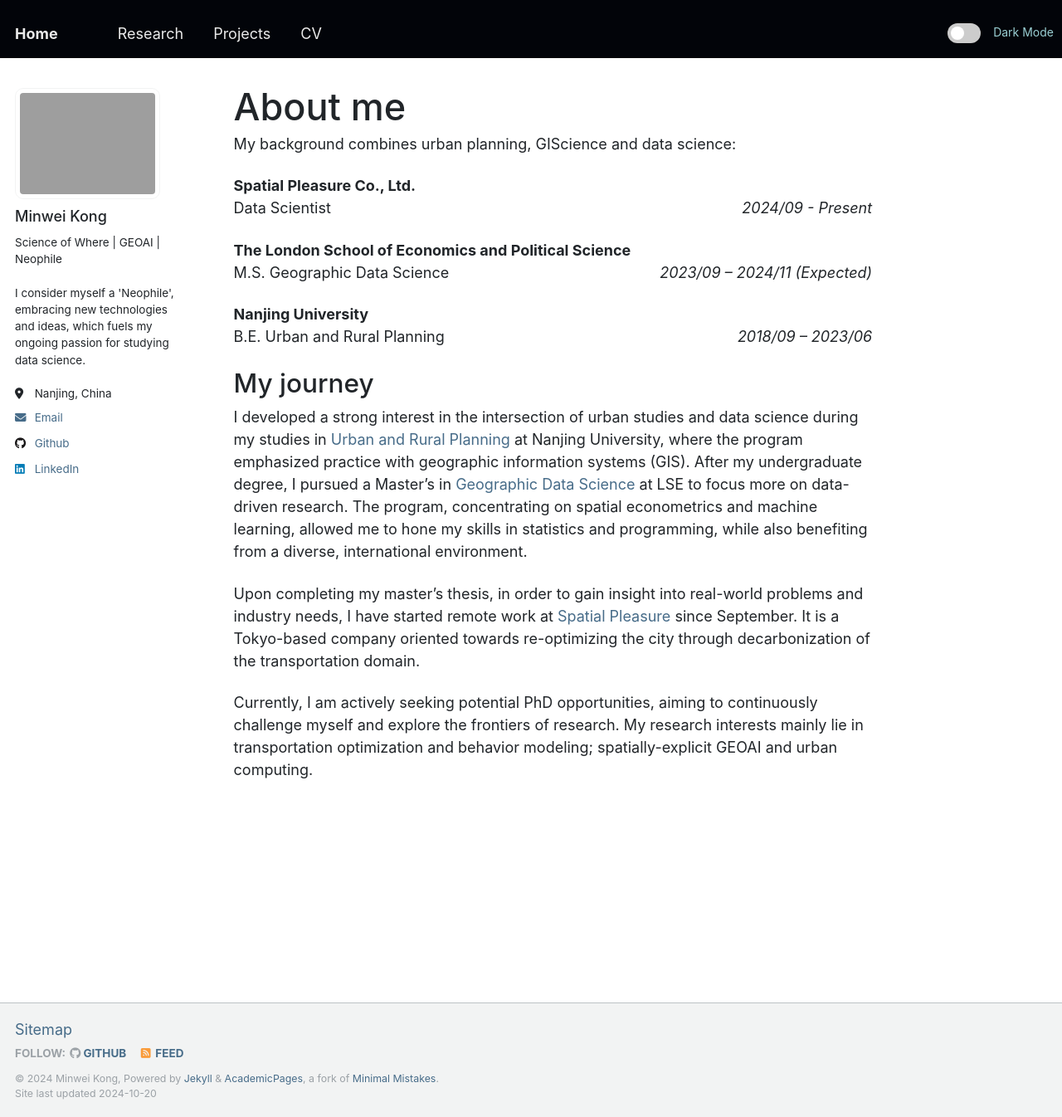
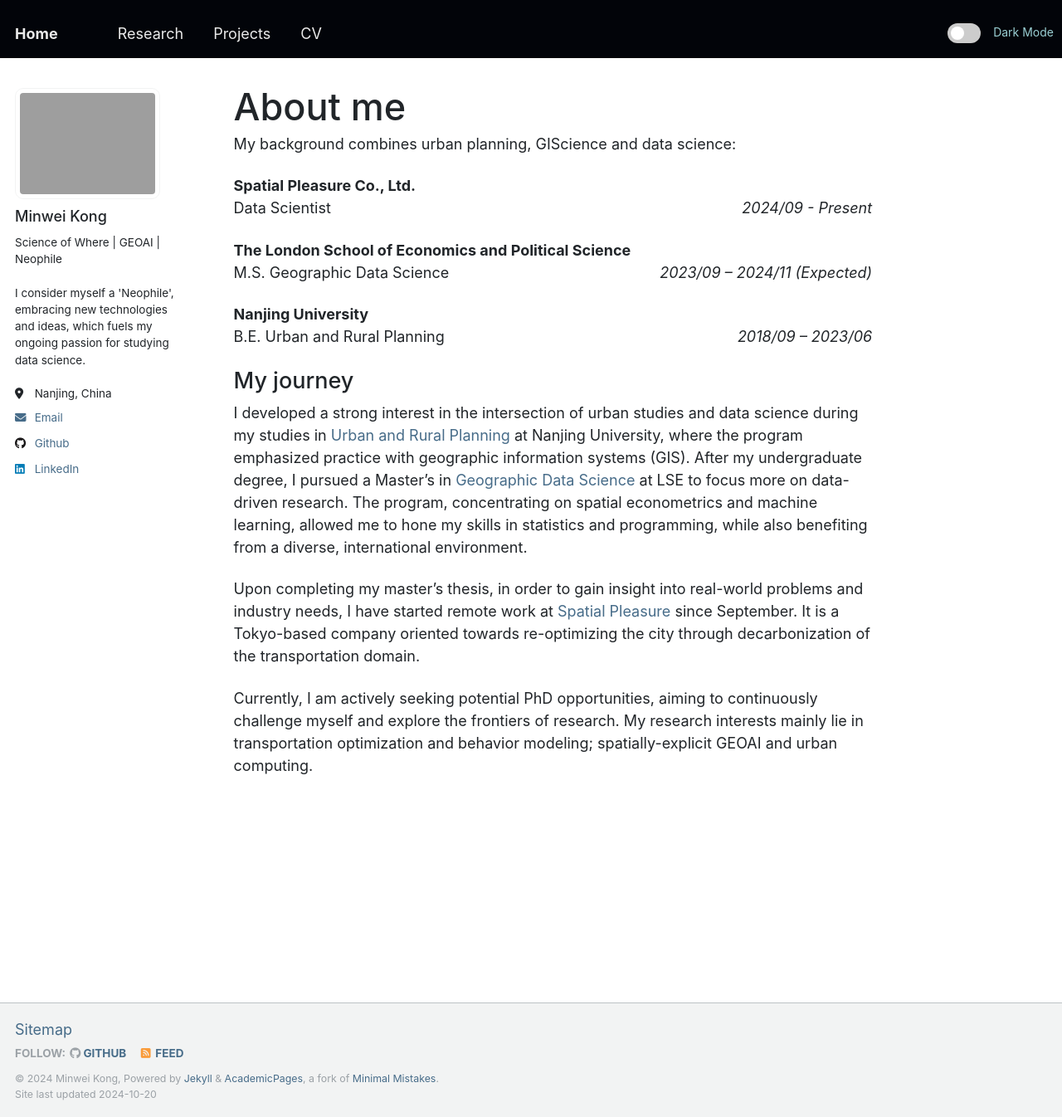
Before and after one commit to Minw913/minw913.github.io, a Jekyll site: the page built from _pages/about.md, in a window 1280 px wide and 1346 px high. Shown: the whole window at 83% size. Built offline with Jekyll 4.4.1, drawn with Linux system fonts in a browser that asks for light colours; nearby versions of some CDN libraries.

Commit message:
add second title

```diff
--- a/_pages/about.md
+++ b/_pages/about.md
@@ -19,7 +19,7 @@
 <br>
 <span>B.E. Urban and Rural Planning</span><span style="float: right;">_2018/09 – 2023/06_</span>
 
-### My journey
+#### My journey
 
 I developed a strong interest in the intersection of urban studies and data science during my studies in [Urban and Rural Planning](https://arch.nju.edu.cn/) at Nanjing University, where the program emphasized practice with geographic information systems (GIS). After my undergraduate degree, I pursued a Master’s in [Geographic Data Science](https://www.lse.ac.uk/study-at-lse/graduate/msc-geographic-data-science) at LSE to focus more on data-driven research. The program, concentrating on spatial econometrics and machine learning, allowed me to hone my skills in statistics and programming, while also benefiting from a diverse, international environment.
 
```
